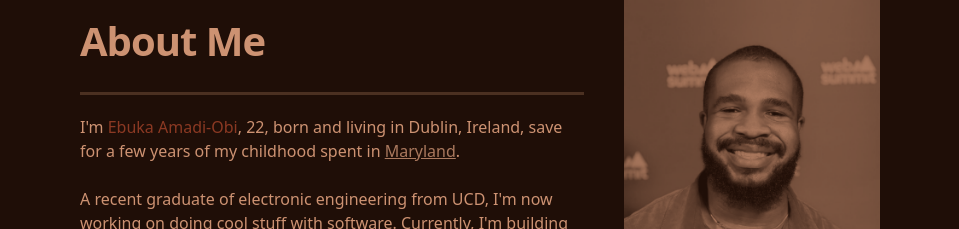
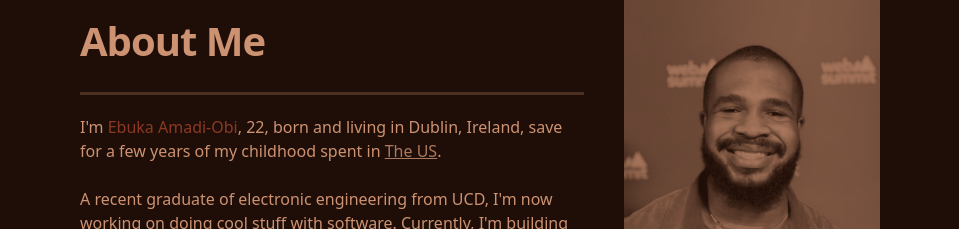
Before and after one commit to EbukaAmadiObi/ebuka.dev, a React (Vite) app: page / in a window 1280 px wide. Shown: the part 880-1109 px from the top of the page, without its empty margins (160-1119 px from the left). Built offline with nearby package versions, Linux system fonts and the light colour scheme; no server answers; a web font is replaced by a local one.

Commit message:
update wording

```diff
--- a/src/pages/home/home.jsx
+++ b/src/pages/home/home.jsx
@@ -67,11 +67,11 @@ export default function Home() {
             <p>
               I'm <a href="https://www.linkedin.com/in/ebuka-amadi-obi/" target="_blank">Ebuka Amadi-Obi</a>,
               22, born and living in Dublin, Ireland, save for a few years of my childhood spent in {" "}
-              <TouchHoverCard trigger="Maryland" triggerClassName="text-[#ab795e]">
+              <TouchHoverCard trigger="The US" triggerClassName="text-[#ab795e]">
                 <HoverCardContent className="w-80 bg-[#2a1308] border-[#3e1e0f]">
                   <div className="flex justify-between gap-4">
-                    I spent 8 years there, from age 2 to 10, before moving back to Ireland. Despite
-                    my efforts I still haven't fully shaken off the accent.
+                    Maryland, specifically. I spent 8 years there from age 2 to 10, before moving
+                    back to Ireland. Despite my efforts I still haven't fully shaken off the accent.
                   </div>
                 </HoverCardContent>
               </TouchHoverCard>.
```
